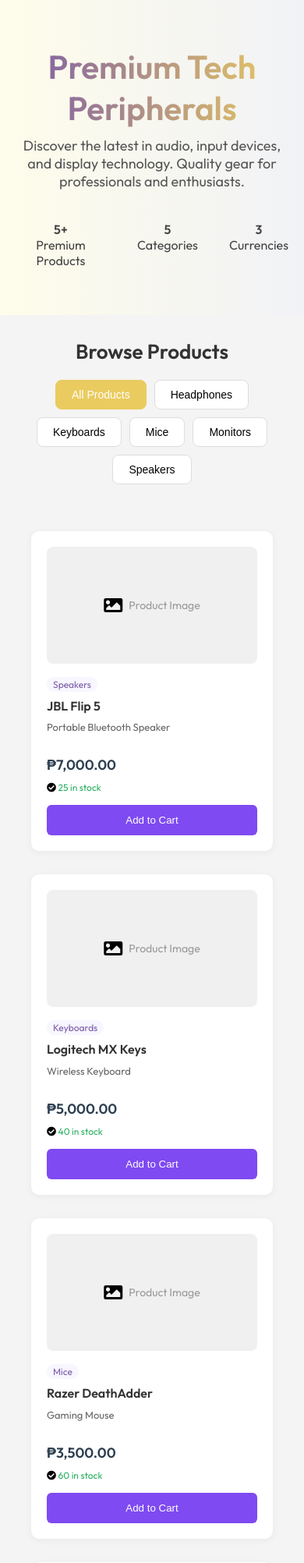
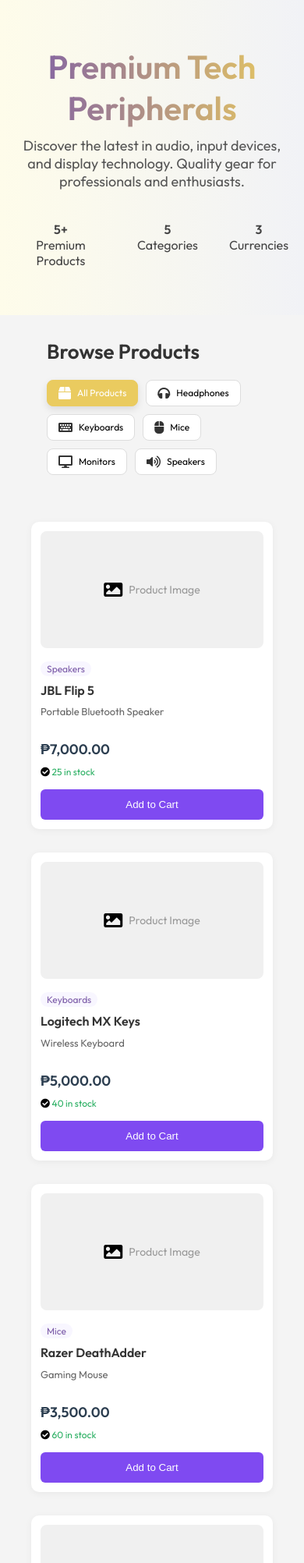
Before and after one commit to LianneMax/ITDBADM-MP, a PHP site: page / in a window 390 px wide; the page is wider, and only the part inside the window is pictured. Shown: the part 103-2107 px from the top of that part at 78% size. Run offline with PHP 8.4, Linux system fonts and the light colour scheme; data comes from the database, SQL or seed files in the repository.

Commit message:
Updated Category Section

```diff
--- a/Index.php
+++ b/Index.php
@@ -54,12 +54,16 @@
     </section>
 
     <!-- Category Filter Buttons -->
-    <section style="padding: 30px 20px;">
-        <h2 style="text-align: center; font-size: 26px; margin-bottom: 20px;">Browse Products</h2>
-        <div style="display: flex; flex-wrap: wrap; justify-content: center; gap: 10px; margin-bottom: 30px;">
-            <button class="category-btn active" data-category="all">All Products</button>
+    <section style="padding: 30px 60px;">
+        <h2 style="font-size: 26px; margin-bottom: 20px; margin-right: 70px;">Browse Products</h2>
+        <div style="display: flex; flex-wrap: wrap; justify-content: flex-start; gap: 10px; margin-bottom: 30px;">
+            <button class="category-btn active" data-category="all">
+                <i class="fas fa-box"></i> All Products
+            </button>
             <?php foreach ($categories as $category): ?>
                 <button class="category-btn" data-category="<?php echo htmlspecialchars($category['category_code']); ?>">
+                    <!-- Dynamically select icon based on category name -->
+                    <i class="fas <?php echo getCategoryIcon($category['category_name']); ?>"></i>
                     <?php echo htmlspecialchars($category['category_name']); ?>
                 </button>
             <?php endforeach; ?>
@@ -223,3 +227,20 @@
 </html>
 
 <?php include('includes/footer.php'); ?>
+
+<?php
+// Function to get the appropriate Font Awesome icon class for each category
+function getCategoryIcon($categoryName) {
+    // Here, you can add more categories and their respective icons
+    $icons = [
+        'Headphones' => 'far fa-headphones',  // Outlined headphones
+        'Keyboards' => 'far fa-keyboard',    // Outlined keyboard
+        'Mice' => 'far fa-mouse',             // Outlined mouse
+        'Monitors' => 'far fa-desktop',       // Outlined desktop
+        'Speakers' => 'far fa-volume-up',     // Outlined volume up (far version)
+        'All Products' => 'far fa-box'        // Outlined box
+    ];
+
+    return isset($icons[$categoryName]) ? $icons[$categoryName] : 'fa-cogs'; // Default to fa-cogs if no icon found
+}
+?>
--- a/styles/product_category.css
+++ b/styles/product_category.css
@@ -1,5 +1,6 @@
 /* Product category styles */
 .category-btn {
+    font-family: 'Outfit', sans-serif; /* Apply Outfit font */
     padding: 10px 20px;
     border: 1px solid #ddd;
     background-color: #fff;
@@ -7,6 +8,9 @@
     cursor: pointer;
     font-size: 14px;
     transition: all 0.3s ease;
+    display: flex;
+    align-items: center;
+    gap: 8px;
 }
 
 .category-btn:hover,
@@ -14,21 +18,34 @@
     background-color: #eacb5f;
     color: white;
     border-color: #eacb5f;
+    box-shadow: 0 4px 10px rgba(0, 0, 0, 0.1); /* Shadow on hover */
 }
 
+.category-btn i {
+    font-size: 16px;
+    color: #333; /* Default color of the icon */
+}
+
+.category-btn:hover i,
+.category-btn.active i {
+    color: white; /* Make the icon turn white on hover and active state */
+}
+
+/* Product card styles */
 .product-card {
     background: #fff;
     border-radius: 10px;
     padding: 20px;
-            box-shadow: 0 2px 10px rgba(0,0,0,0.05);
+    box-shadow: 0 2px 10px rgba(0, 0, 0, 0.05);
     transition: transform 0.2s ease, box-shadow 0.2s ease;
 }
 
 .product-card:hover {
     transform: translateY(-2px);
-            box-shadow: 0 4px 20px rgba(0,0,0,0.1);
+    box-shadow: 0 4px 20px rgba(0, 0, 0, 0.1);
 }
 
+/* Product image styles */
 .product-image {
     height: 150px;
     background-color: #f0f0f0;
@@ -41,6 +58,7 @@
     font-size: 14px;
 }
 
+/* Product title styles */
 .product-title {
     font-size: 16px;
     font-weight: 600;
@@ -49,6 +67,7 @@
     line-height: 1.3;
 }
 
+/* Product category label styles */
 .product-category {
     font-size: 12px;
     color: #7c5ca8;
@@ -59,6 +78,7 @@
     margin-bottom: 8px;
 }
 
+/* Product description styles */
 .product-description {
     font-size: 13px;
     color: #666;
@@ -71,6 +91,7 @@
     -webkit-box-orient: vertical;
 }
 
+/* Product price styles */
 .product-price {
     font-size: 18px;
     font-weight: 600;
@@ -78,6 +99,7 @@
     margin-bottom: 10px;
 }
 
+/* Product stock status styles */
 .product-stock {
     font-size: 12px;
     color: #27ae60;
@@ -88,6 +110,7 @@
     color: #e74c3c;
 }
 
+/* Add to cart button styles */
 .add-to-cart-btn {
     width: 100%;
     padding: 12px 16px;
@@ -109,12 +132,37 @@
     cursor: not-allowed;
 }
 
+/* No products message */
 .no-products {
     text-align: center;
     padding: 60px 20px;
     color: #666;
 }
 
+/* Hidden class for filtered products */
 .product-card.hidden {
     display: none !important;
 }
+
+/* Responsive Design for Category Filter Buttons */
+@media (max-width: 1024px) {
+    .category-btn {
+        font-size: 12px;
+        padding: 8px 16px;
+    }
+
+    .product-card {
+        padding: 15px;
+    }
+}
+
+@media (max-width: 768px) {
+    .product-card {
+        padding: 12px;
+    }
+
+    .category-btn {
+        font-size: 12px;
+        padding: 8px 14px;
+    }
+}
```
Lines whose indentation alone changed are shown as unchanged.
